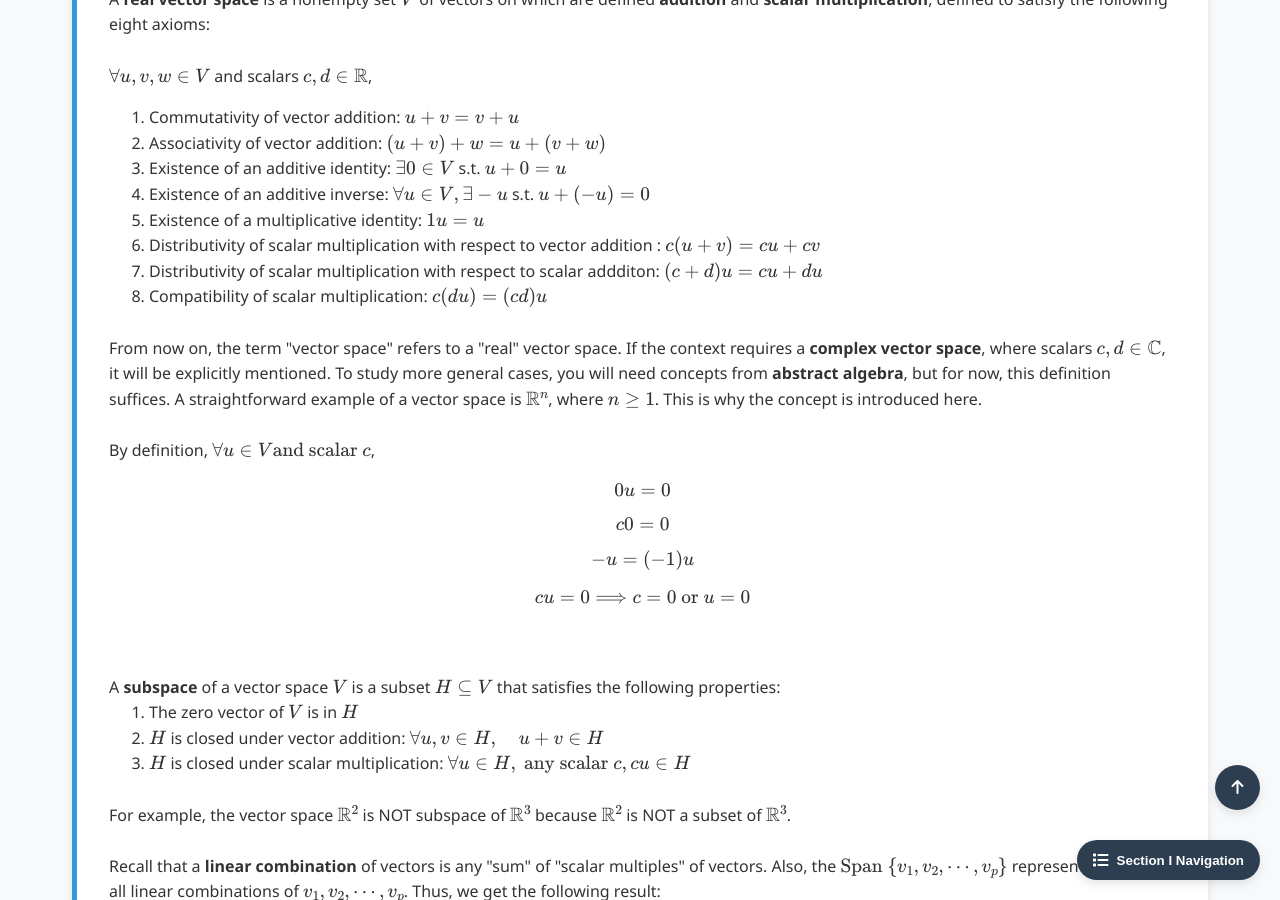
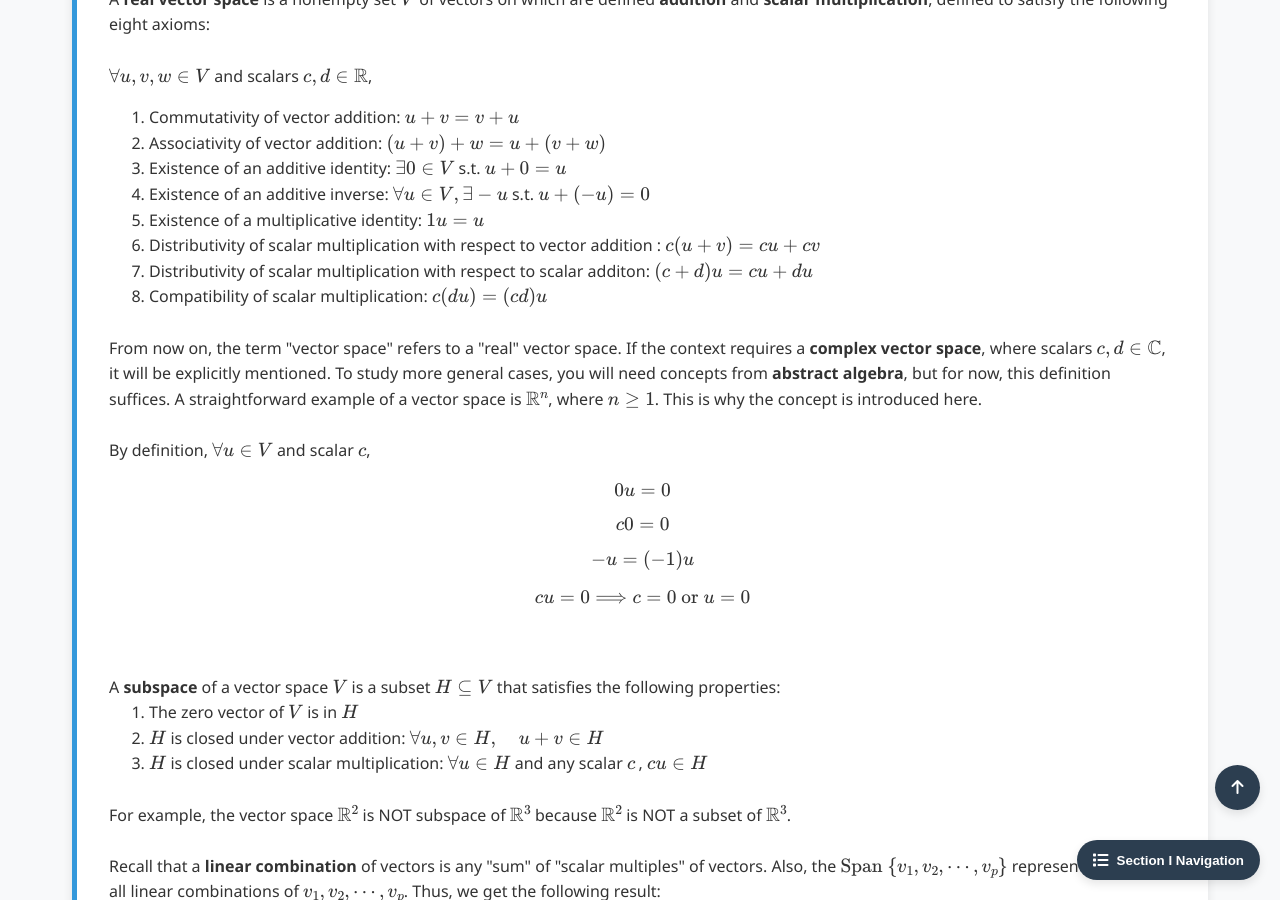
Before and after one commit to Yusukey01/yusukey01.github.io, a Jekyll site: the page built from Mathematics/Linear_algebra/vectorspaces.html, in a window 1280 px wide and 900 px high, scrolled down 701 px. Built offline with Jekyll 4.4.1, drawn with Linux system fonts in a browser that asks for light colours; some of the changed text lies outside the part shown.

Commit message:
Updated Section 1-4

```diff
--- a/Mathematics/Linear_algebra/vectorspaces.html
+++ b/Mathematics/Linear_algebra/vectorspaces.html
@@ -149,7 +149,7 @@ uses_python: false
                 <li>Existence of an additive inverse: \(\forall u \in V, \exists -u\) s.t. \(u + (-u) = 0\)</li>
                 <li>Existence of a multiplicative identity: \(1u = u\)</li>
                 <li>Distributivity of scalar multiplication with respect to vector addition : \(c(u + v) = cu + cv\)</li>
-                <li>Distributivity of scalar multiplication with respect to scalar addditon: \((c + d)u = cu + du\)</li>
+                <li>Distributivity of scalar multiplication with respect to scalar additon: \((c + d)u = cu + du\)</li>
                 <li>Compatibility of scalar multiplication: \(c(du)=(cd)u\)</li>
             </ol>
             <br>
@@ -158,7 +158,7 @@ uses_python: false
             To study more general cases, you will need concepts from <strong>abstract algebra</strong>, but for now, this definition suffices.
             A straightforward example of a vector space is \(\mathbb{R}^n\), where \(n \geq 1\). This is why the concept is introduced here.
             <br><br>
-            By definition, \(\forall u \in V \text{and scalar } c\),
+            By definition, \(\forall u \in V\) and scalar \(c\),
             \[0u =0\]
             \[c0 =0\]
             \[-u =(-1)u\]
@@ -169,7 +169,7 @@ uses_python: false
             <ol style="padding-left: 40px;">
                 <li>The zero vector of \(V\) is in \(H\)</li>
                 <li>\(H\) is closed under vector addition: \(\forall u, v \in H, \quad u+v \in H\)</li>
-                <li>\(H\) is closed under scalar multiplication: \(\forall u \in H, \text{ any scalar } c, cu \in H\)</li>
+                <li>\(H\) is closed under scalar multiplication: \(\forall u \in H\) and any scalar \(c \,\), \(cu \in H\)</li>
             </ol>
             <br>
             For example, the vector space \(\mathbb{R}^2\) is NOT subspace of \(\mathbb{R}^3\) because \(\mathbb{R}^2\)
```
Also changed, not shown: other parts of Mathematics/Linear_algebra/vectorspaces.html (+4 -4 lines).
